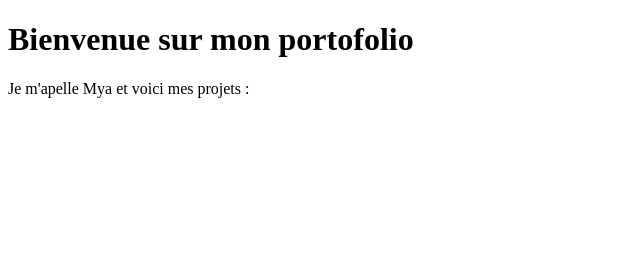
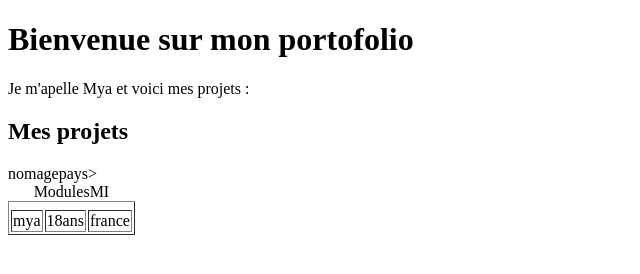
Before and after one commit to myaachkr/mon-portfolio, a plain HTML site: page index.html in a window 1280 px wide. Shown: the whole page, without its empty margins (0-640 px from the left). Drawn offline with Linux system fonts and the light colour scheme.

Commit message:
Update index.html

```diff
--- a/index.html
+++ b/index.html
@@ -11,3 +11,17 @@
 </body>
 <h1>Bienvenue sur mon portofolio</h1>
 <p> Je m'apelle Mya et voici mes projets :</p>
+<h2> Mes projets</h2>
+<table border ="true">
+    <tr>nom</th>
+    <tr>age</th>
+    <tr>pays</th>
+</tr>
+
+<tr>
+    <td>mya</td>
+    <td>18ans</td>
+    <td>france</td>
+</tr>
+<caption>ModulesMI</caption>>
+</table>
```
